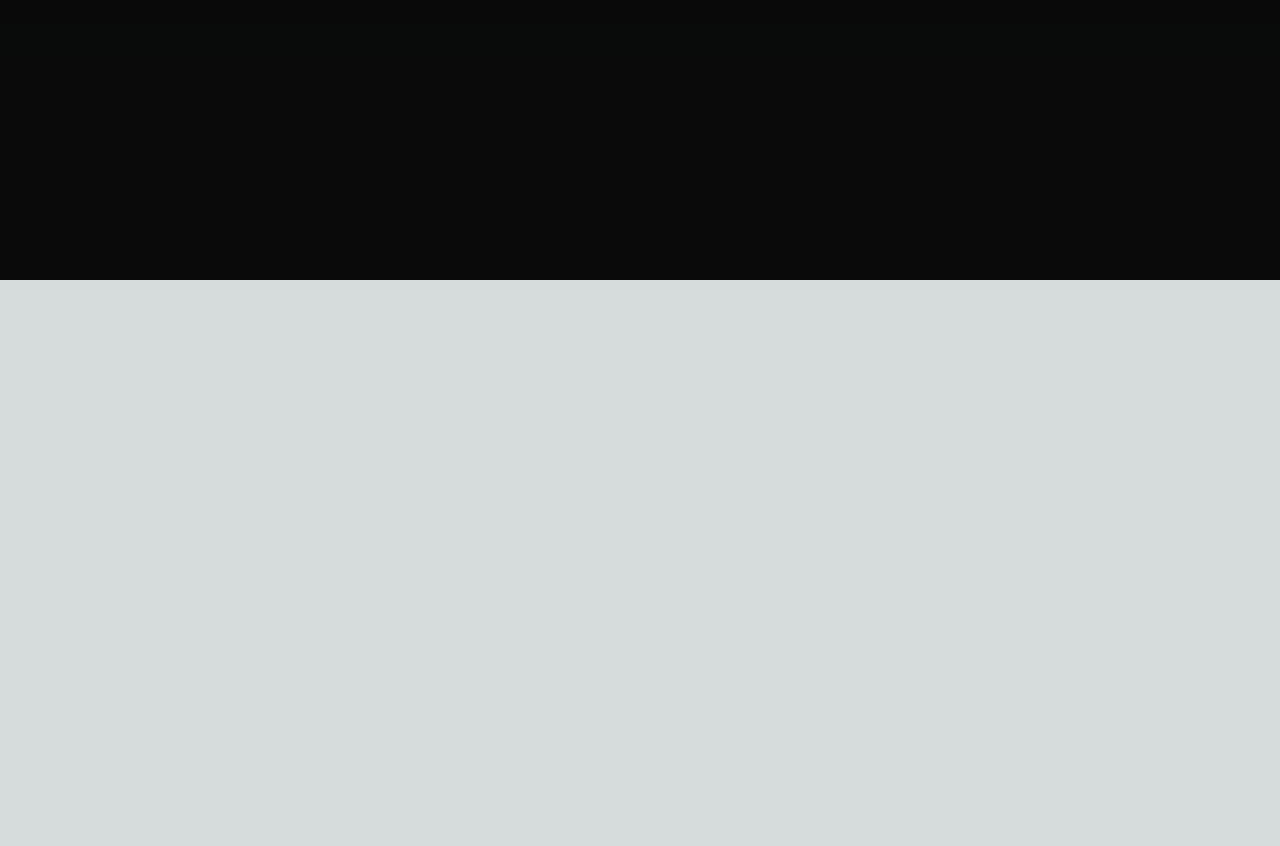
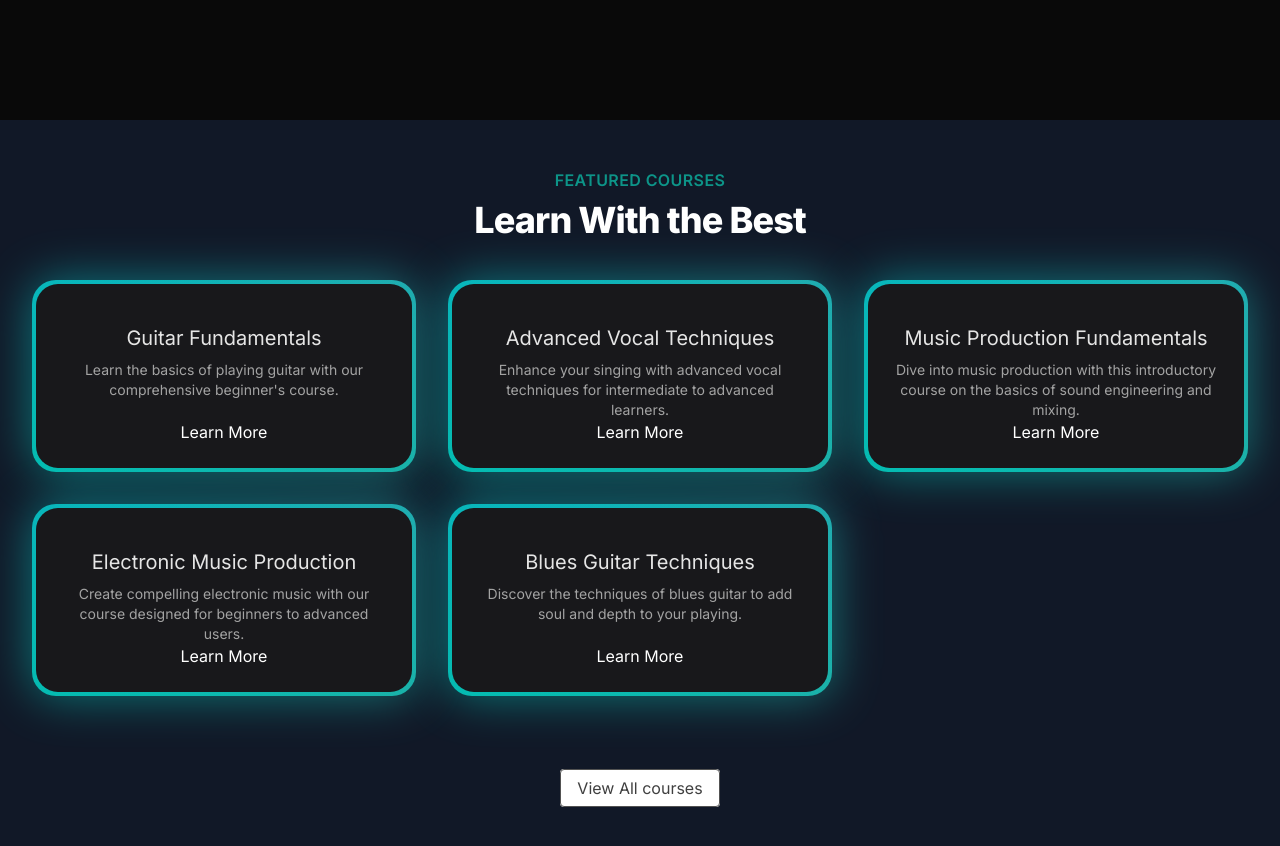
Before and after one commit to Sagar2102/Music-School, a Next.js app: page / in a window 1280 px wide. Shown: the part 520-1366 px from the top of the page. Before the commit the page ends 800 px from the top, so only its background shows below. Built offline with nearby package versions, Linux system fonts and the light colour scheme.

Commit message:
Building Featured Card Section

```diff
--- a/src/app/page.tsx
+++ b/src/app/page.tsx
@@ -1,3 +1,4 @@
+import FeaturedCourses from "@/components/FeaturedCourses";
 import HeroSection from "@/components/HeroSection";
 import Image from "next/image";
 
@@ -5,6 +6,7 @@
   return (
     <main className="min-h-screen bg-black/[0.96] antialiased bg-grid-white/[0.02]">
     <HeroSection />
+    <FeaturedCourses />
     </main>
   );
 }
--- /dev/null
+++ b/src/components/FeaturedCourses.tsx
@@ -0,0 +1,58 @@
+'use client'
+import Link from "next/link"
+import courseData from "../data/music_courses.json"
+import { BackgroundGradient } from "./ui/background-gradient"
+
+interface Course{
+    id: number,
+    title: string,
+    slug: string,
+    description: string,
+    price: number,
+    instructor: string,
+    isFeatured: boolean,
+
+}
+
+function FeaturedCourses() {
+    const featuredCourses = courseData.courses.filter((course:Course) => course.isFeatured)
+
+
+  return (
+    <div className="py-12 bg-gray-900">
+        <div>
+            <div className="text-center">
+                <h2 className="text-base text-teal-600 font-semibold tracking-wide uppercase">FEATURED COURSES</h2>
+                <p className="mt-2 text-3xl leading-8 font-extrabold tracking-tight text-white sm:text-4xl">Learn With the Best</p>
+            </div>
+        </div>
+        <div className="mt-10 mx-8">
+            <div className="grid grid-cols-1 sm:grid-cols-2 lg:grid-cols-3 gap-8 justify-center">
+                {featuredCourses.map((course:Course)=> (
+                    <div key={course.id} className="flex justify-center">
+                        <BackgroundGradient
+                        className="flex flex-col rounded-[22px] bg-white dark:bg-zinc-900 overflow-hidden h-full max-w-sm">
+                            <div className="p-4 sm:p-6 flex flex-col items-center text-center flex-grow">
+                                <p className="text-lg sm:text-xl text-black mt-4 mb-2 dark:text-neutral-200">{course.title}</p>
+                                <p className="text-sm text-neutral-600 dark:text-neutral-400 flex-grow">{course.description}</p>
+                                <Link href={`/courses/${course.slug}`}>
+                                Learn More
+                                </Link>
+                            </div>
+                        </BackgroundGradient>
+                    </div>
+                ))}
+            </div>
+        </div>
+        <div className="mt-20 text-center">
+            <Link href={"/courses"}
+            className="px-4 py-2 rounded border border-neutral-600 text-neutral-700 bg-white hover:bg-gray-100 transition duration-200"
+            >
+            View All courses
+            </Link>
+        </div>
+    </div>
+  )
+}
+
+export default FeaturedCourses
--- /dev/null
+++ b/src/components/ui/background-gradient.tsx
@@ -0,0 +1,72 @@
+import { cn } from "@/utils/cn";
+import React from "react";
+import { motion } from "framer-motion";
+
+export const BackgroundGradient = ({
+  children,
+  className,
+  containerClassName,
+  animate = true,
+}: {
+  children?: React.ReactNode;
+  className?: string;
+  containerClassName?: string;
+  animate?: boolean;
+}) => {
+  const variants = {
+    initial: {
+      backgroundPosition: "0 50%",
+    },
+    animate: {
+      backgroundPosition: ["0, 50%", "100% 50%", "0 50%"],
+    },
+  };
+  return (
+    <div className={cn("relative p-[4px] group", containerClassName)}>
+      <motion.div
+        variants={animate ? variants : undefined}
+        initial={animate ? "initial" : undefined}
+        animate={animate ? "animate" : undefined}
+        transition={
+          animate
+            ? {
+                duration: 5,
+                repeat: Infinity,
+                repeatType: "reverse",
+              }
+            : undefined
+        }
+        style={{
+          backgroundSize: animate ? "400% 400%" : undefined,
+        }}
+        className={cn(
+          "absolute inset-0 rounded-3xl z-[1] opacity-60 group-hover:opacity-100 blur-xl  transition duration-500",
+          " bg-[radial-gradient(circle_farthest-side_at_0_100%,#00ccb1,transparent),radial-gradient(circle_farthest-side_at_100%_0,#7b61ff,transparent),radial-gradient(circle_farthest-side_at_100%_100%,#ffc414,transparent),radial-gradient(circle_farthest-side_at_0_0,#1ca0fb,#141316)]"
+        )}
+      />
+      <motion.div
+        variants={animate ? variants : undefined}
+        initial={animate ? "initial" : undefined}
+        animate={animate ? "animate" : undefined}
+        transition={
+          animate
+            ? {
+                duration: 5,
+                repeat: Infinity,
+                repeatType: "reverse",
+              }
+            : undefined
+        }
+        style={{
+          backgroundSize: animate ? "400% 400%" : undefined,
+        }}
+        className={cn(
+          "absolute inset-0 rounded-3xl z-[1]",
+          "bg-[radial-gradient(circle_farthest-side_at_0_100%,#00ccb1,transparent),radial-gradient(circle_farthest-side_at_100%_0,#7b61ff,transparent),radial-gradient(circle_farthest-side_at_100%_100%,#ffc414,transparent),radial-gradient(circle_farthest-side_at_0_0,#1ca0fb,#141316)]"
+        )}
+      />
+
+      <div className={cn("relative z-10", className)}>{children}</div>
+    </div>
+  );
+};
```
